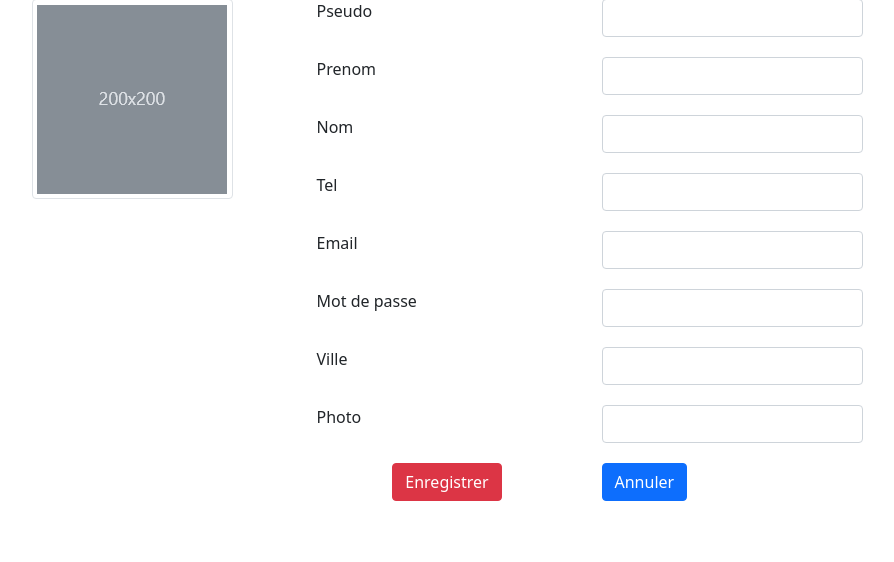
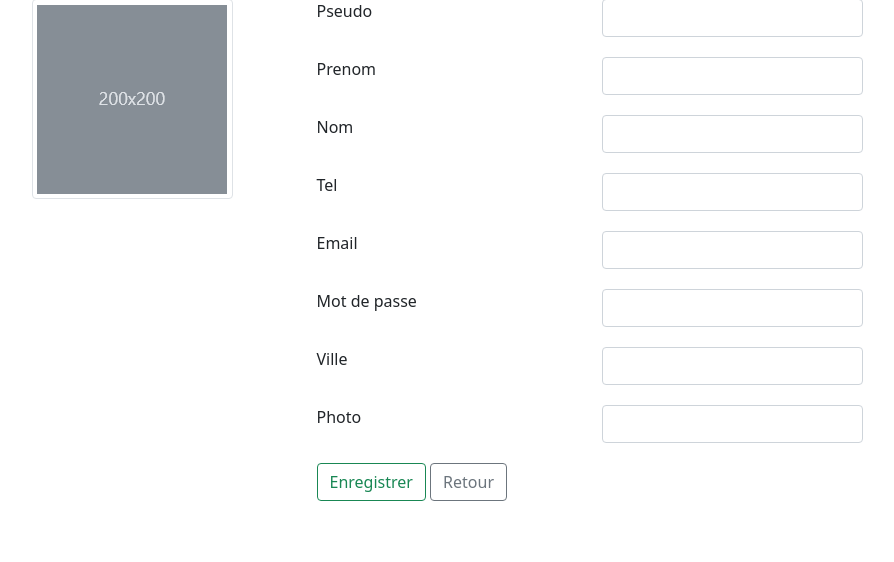
Before and after one commit to hbourniche20/ENI-projectSortir, a Symfony app: template templates/profil/profil_modif.html.twig in a window 1280 px wide. Shown: the part 173-735 px from the top of the page, without its empty margins (193-1087 px from the left). Run offline with Twig, Linux system fonts and the light colour scheme; the template is opened without the code that fills it, so the values that code supplies are empty; form fields are guessed from the names that the template uses; some libraries are stand-ins or nearby versions.

Commit message:
Fix front: couleurs des boutons pour Profile, et le titre de la création de sortie

```diff
--- a/templates/profil/index.html.twig
+++ b/templates/profil/index.html.twig
@@ -46,9 +46,9 @@
         <div class="row esup">
             <div class="text-center">
                 {% if modifie %}
-                    <a href="{{ path('profil_modif') }}" role="button" class="btn btn-danger">Modifier</a>
+                    <a href="{{ path('profil_modif') }}" role="button" class="btn btn-outline-primary">Modifier</a>
                 {% endif %}
-                <a href="{{ path('home_page') }}" role="button" class="btn btn-primary">Retour</a>
+                <a href="{{ path('home_page') }}" role="button" class="btn btn-outline-secondary">Retour</a>
             </div>
         </div>
     </div>
--- a/templates/profil/profil_modif.html.twig
+++ b/templates/profil/profil_modif.html.twig
@@ -95,12 +95,8 @@
 
                 <div class="row esup">
                     <div class="col">
-                        <div class="text-center">
-                            <button class="btn btn-danger" type="submit">Enregistrer</button>
-                        </div>
-                    </div>
-                    <div class="col">
-                        <a href="{{ path('profil') }}" role="button" class="btn btn-primary">Annuler</a>
+                        <button class="btn btn-outline-success" type="submit">Enregistrer</button>
+                        <a href="{{ path('profil') }}" role="button" class="btn btn-outline-secondary">Retour</a>
                     </div>
                 </div>
                 {{ form_end(userForm) }}
--- a/templates/sortie/index.html.twig
+++ b/templates/sortie/index.html.twig
@@ -44,7 +44,7 @@
 {% block body %}
     <div class="container">
         <div class="row esup">
-            {% if sortie.id == -1 %}
+            {% if sortie.id == "" %}
                 <h2 class="text-center">Créer une sortie</h2>
             {% else %}
                 <h2 class="text-center">Modifier une sortie</h2>
```
